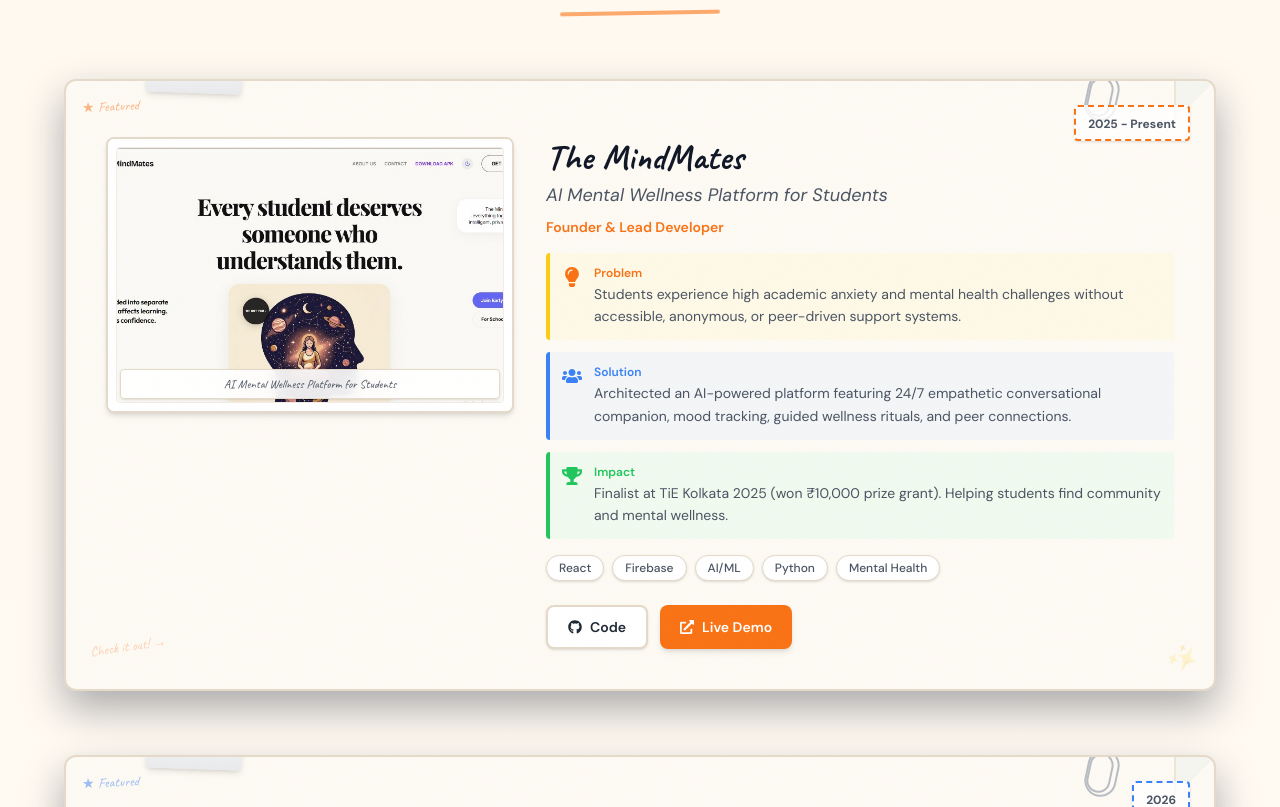
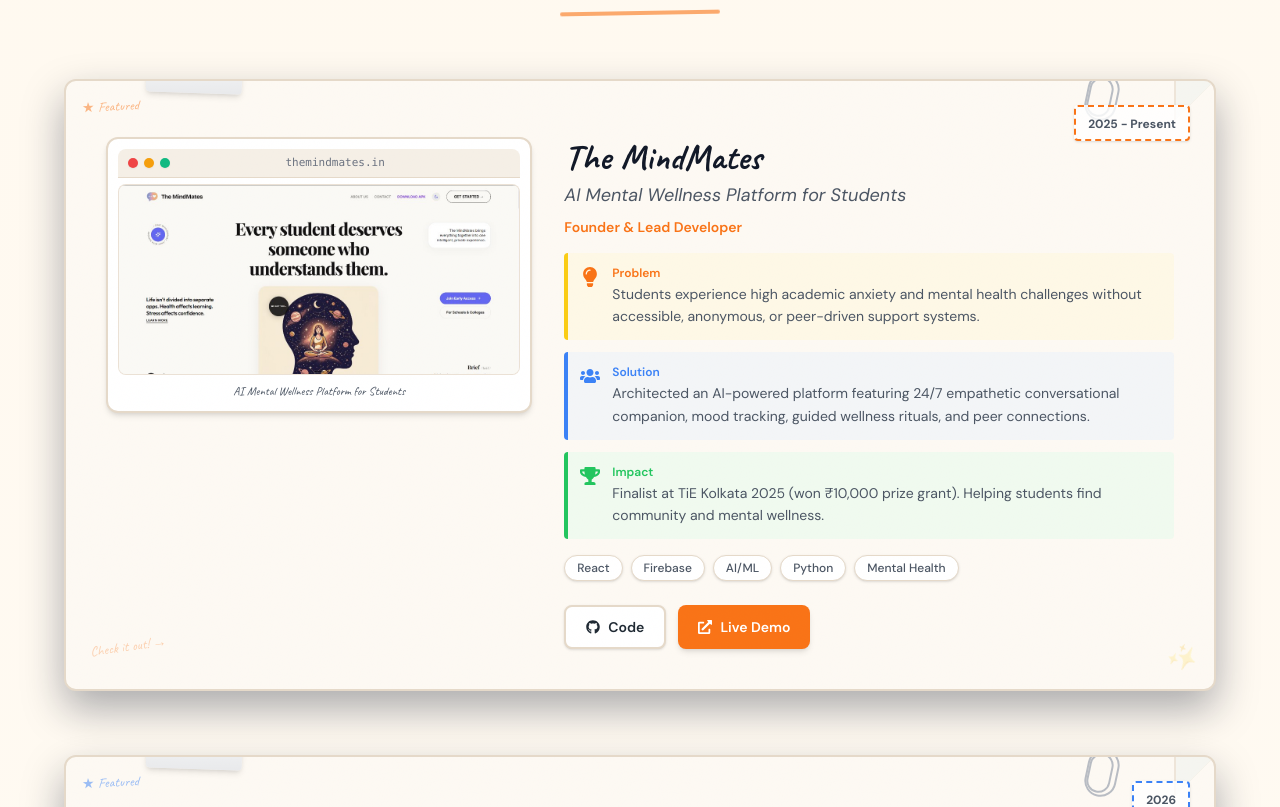
Before and after one commit to Rohansingh3001/Rohansingh3001.github.io, a React (Vite) app: page / in a window 1280 px wide. Shown: the part 6700-7507 px from the top of the page. Built offline with nearby package versions, Linux system fonts and the light colour scheme.

Commit message:
Fix project screenshot fitting with browser mockup frame and full uncropped aspect ratio

```diff
--- a/src/components/Projects.jsx
+++ b/src/components/Projects.jsx
@@ -151,25 +151,53 @@ const Projects = () => {
                   ★ Featured
                 </div>
 
-                <div className="grid lg:grid-cols-5 gap-6 sm:gap-8 items-start pt-6 sm:pt-4">
-                  {/* Project Image */}
+                <div className="grid lg:grid-cols-12 gap-6 sm:gap-8 items-start pt-6 sm:pt-4">
+                  {/* Project Image & Browser Frame */}
                   <motion.div
-                    className="lg:col-span-2"
-                    whileHover={{ scale: 1.03, rotate: -1 }}
+                    className="lg:col-span-5"
+                    whileHover={{ scale: 1.02 }}
                     transition={{ duration: 0.3 }}
                   >
-                    <div className="relative rounded-lg overflow-hidden border-2 border-[#E5D9C9] shadow-md bg-white">
-                      {/* Polaroid-style frame */}
-                      <div className="p-2 bg-white">
+                    <div className="relative rounded-xl overflow-hidden border-2 border-[#E5D9C9] shadow-md bg-white p-2 sm:p-2.5">
+                      {/* Browser Window Header */}
+                      <div className="flex items-center justify-between px-2.5 py-1.5 bg-[#F5EFE6] rounded-t-lg border-b border-[#E5D9C9] mb-1.5">
+                        {/* Traffic light window dots */}
+                        <div className="flex items-center gap-1.5">
+                          <span className="w-2.5 h-2.5 rounded-full bg-[#EF4444] inline-block shadow-xs" />
+                          <span className="w-2.5 h-2.5 rounded-full bg-[#F59E0B] inline-block shadow-xs" />
+                          <span className="w-2.5 h-2.5 rounded-full bg-[#10B981] inline-block shadow-xs" />
+                        </div>
+                        {/* Mock URL pill */}
+                        <a
+                          href={project.link}
+                          target="_blank"
+                          rel="noopener noreferrer"
+                          className="text-[11px] font-mono text-[#6B7280] hover:text-[#F97316] truncate max-w-[170px] sm:max-w-[220px] transition-colors flex items-center gap-1"
+                          title={`Open ${project.title}`}
+                        >
+                          <span className="truncate">
+                            {project.link.replace(/^https?:\/\//, '').replace(/\/$/, '')}
+                          </span>
+                        </a>
+                        <span className="w-2.5 h-2.5" />
+                      </div>
+
+                      {/* Full Screenshot Preview with ZERO edge cropping */}
+                      <a
+                        href={project.link}
+                        target="_blank"
+                        rel="noopener noreferrer"
+                        className="block overflow-hidden rounded-lg border border-[#E5D9C9]/70 bg-[#FAF7F2] group/img relative"
+                      >
                         {project.image ? (
                           <img
                             src={project.image}
                             alt={project.title}
-                            className="w-full h-44 sm:h-56 md:h-64 object-cover object-top rounded border border-[#E5D9C9]/50"
+                            className="w-full h-auto block object-contain transition-transform duration-300 group-hover/img:scale-[1.02]"
                           />
                         ) : (
                           <div
-                            className="w-full h-44 sm:h-56 rounded flex flex-col items-center justify-center p-6 text-center relative overflow-hidden"
+                            className="w-full aspect-[2/1] rounded flex flex-col items-center justify-center p-6 text-center relative overflow-hidden"
                             style={{
                               background: `linear-gradient(135deg, ${project.color}15 0%, ${project.color}35 100%)`,
                               border: `1.5px dashed ${project.color}60`
@@ -183,21 +211,21 @@ const Projects = () => {
                             </div>
                             <h4 className="font-bold text-xl text-[#111827] font-handwritten">{project.title}</h4>
                             <p className="text-xs text-[#4B5563] mt-1 font-medium">{project.tagline}</p>
-                            <div className="absolute top-2 right-2 px-2 py-0.5 rounded text-[10px] font-bold uppercase tracking-wider bg-white/85 border border-[#E5D9C9]" style={{ color: project.color }}>
-                              {project.category || "Project"}
-                            </div>
                           </div>
                         )}
-                      </div>
-                      {/* Photo caption */}
-                      <div className="absolute bottom-3 left-3 right-3 bg-white/90 backdrop-blur-sm px-3 py-1.5 rounded border border-[#E5D9C9] shadow-sm">
-                        <p className="text-xs font-handwritten text-[#4B5563] text-center truncate">{project.tagline}</p>
+                      </a>
+
+                      {/* Photo caption below image (Polaroid style - does not cover screenshot!) */}
+                      <div className="pt-2 pb-0.5 px-2">
+                        <p className="text-xs font-handwritten text-[#4B5563] text-center truncate">
+                          {project.tagline}
+                        </p>
                       </div>
                     </div>
                   </motion.div>
 
                   {/* Project Details */}
-                  <div className="lg:col-span-3 space-y-4">
+                  <div className="lg:col-span-7 space-y-4">
                     {/* Title & Role */}
                     <div>
                       <h3 className="text-2xl sm:text-3xl md:text-4xl font-bold text-[#111827] mb-1 font-handwritten">
```
